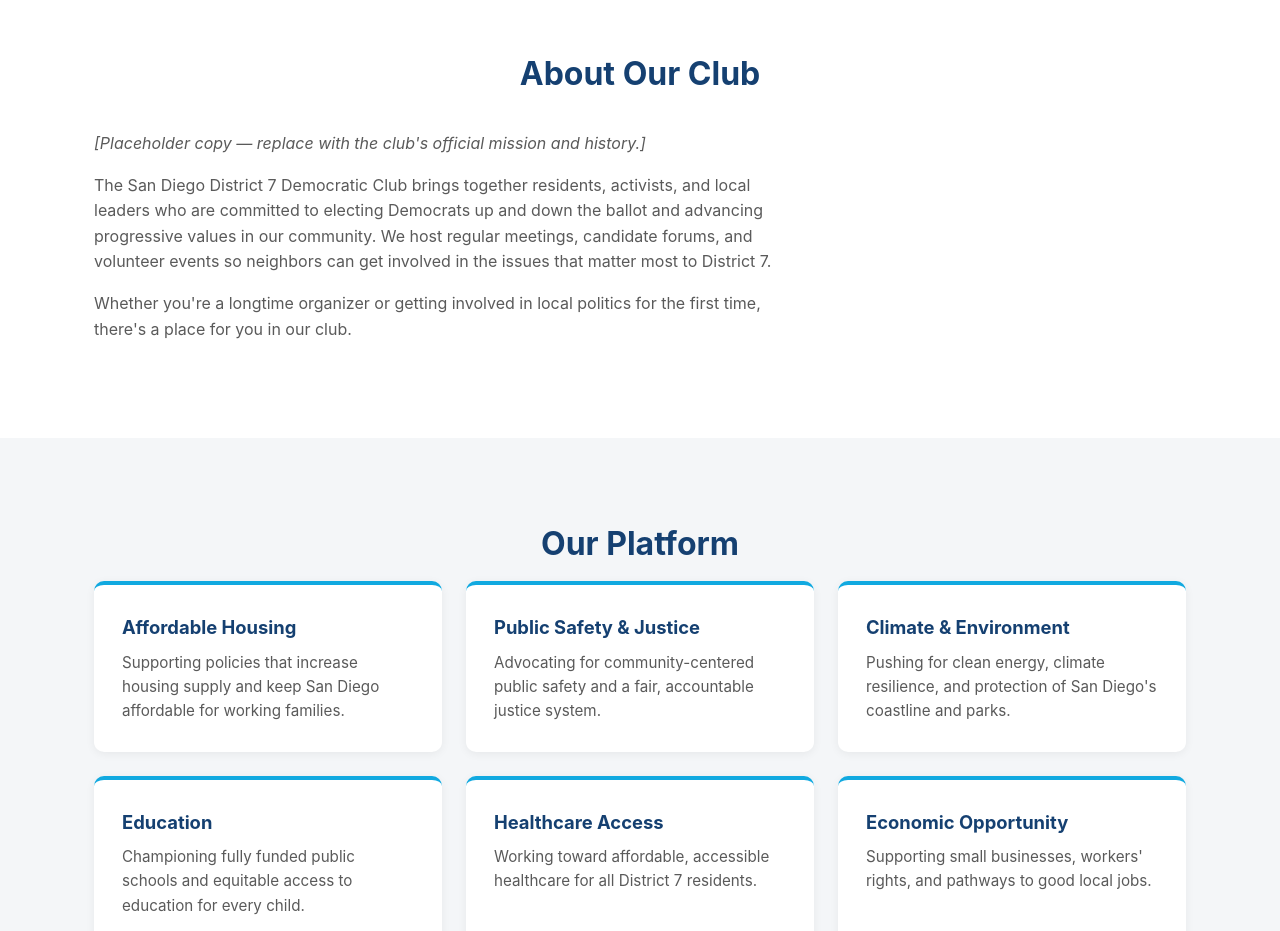
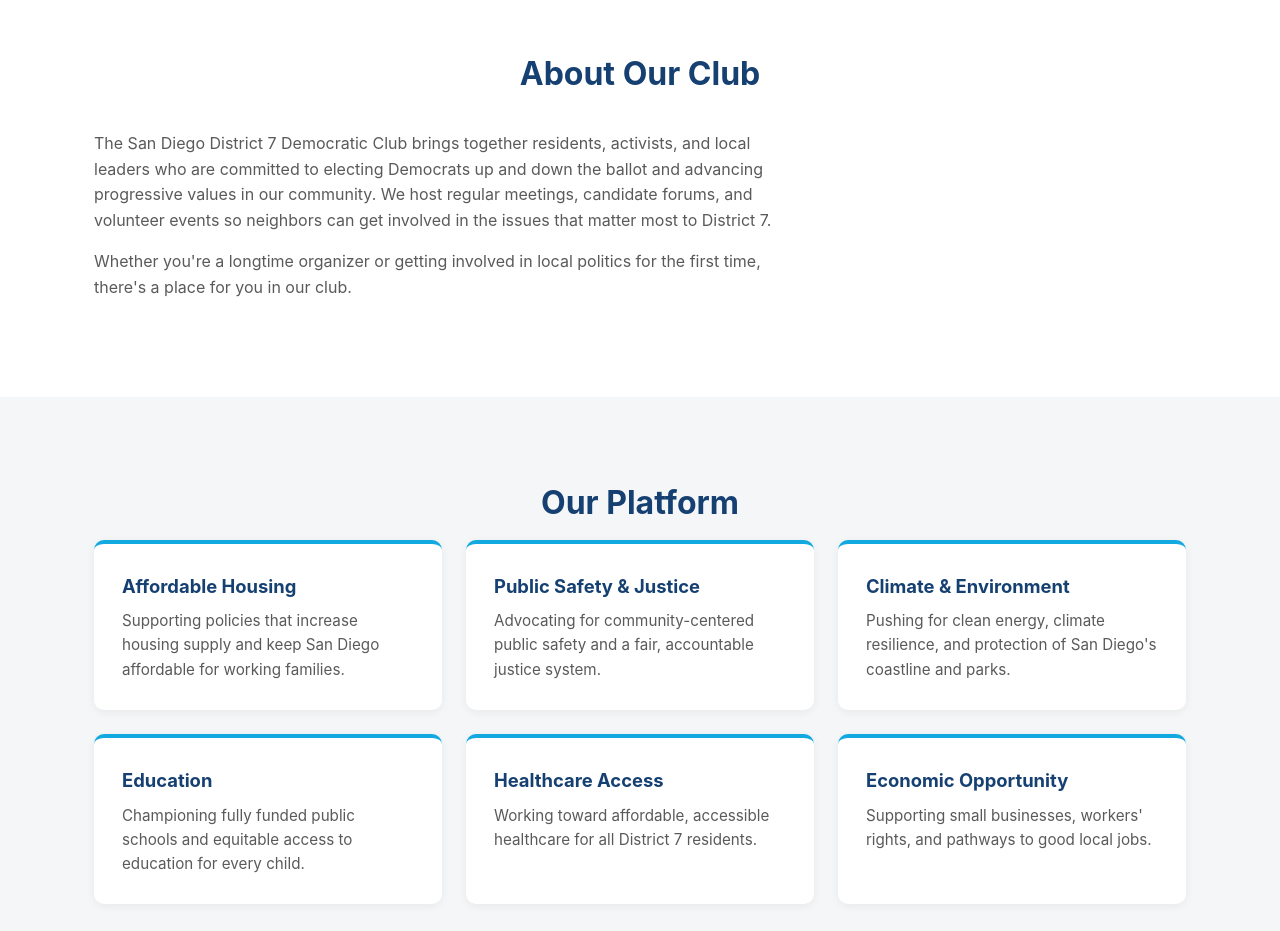
Before and after one commit to bhatchster/SDD7DEMS, a plain HTML site: page index.html in a window 1280 px wide. Shown: the part 780-1711 px from the top of the page. Drawn offline with Linux system fonts and the light colour scheme.

Commit message:
Add files via upload

```diff
--- a/index.html
+++ b/index.html
@@ -46,7 +46,6 @@
     <h2>About Our Club</h2>
     <div class="about-grid">
       <div class="about-text">
-        <p><em>[Placeholder copy — replace with the club's official mission and history.]</em></p>
         <p>The San Diego District 7 Democratic Club brings together residents, activists, and local leaders who are committed to electing Democrats up and down the ballot and advancing progressive values in our community. We host regular meetings, candidate forums, and volunteer events so neighbors can get involved in the issues that matter most to District 7.</p>
         <p>Whether you're a longtime organizer or getting involved in local politics for the first time, there's a place for you in our club.</p>
       </div>
```
